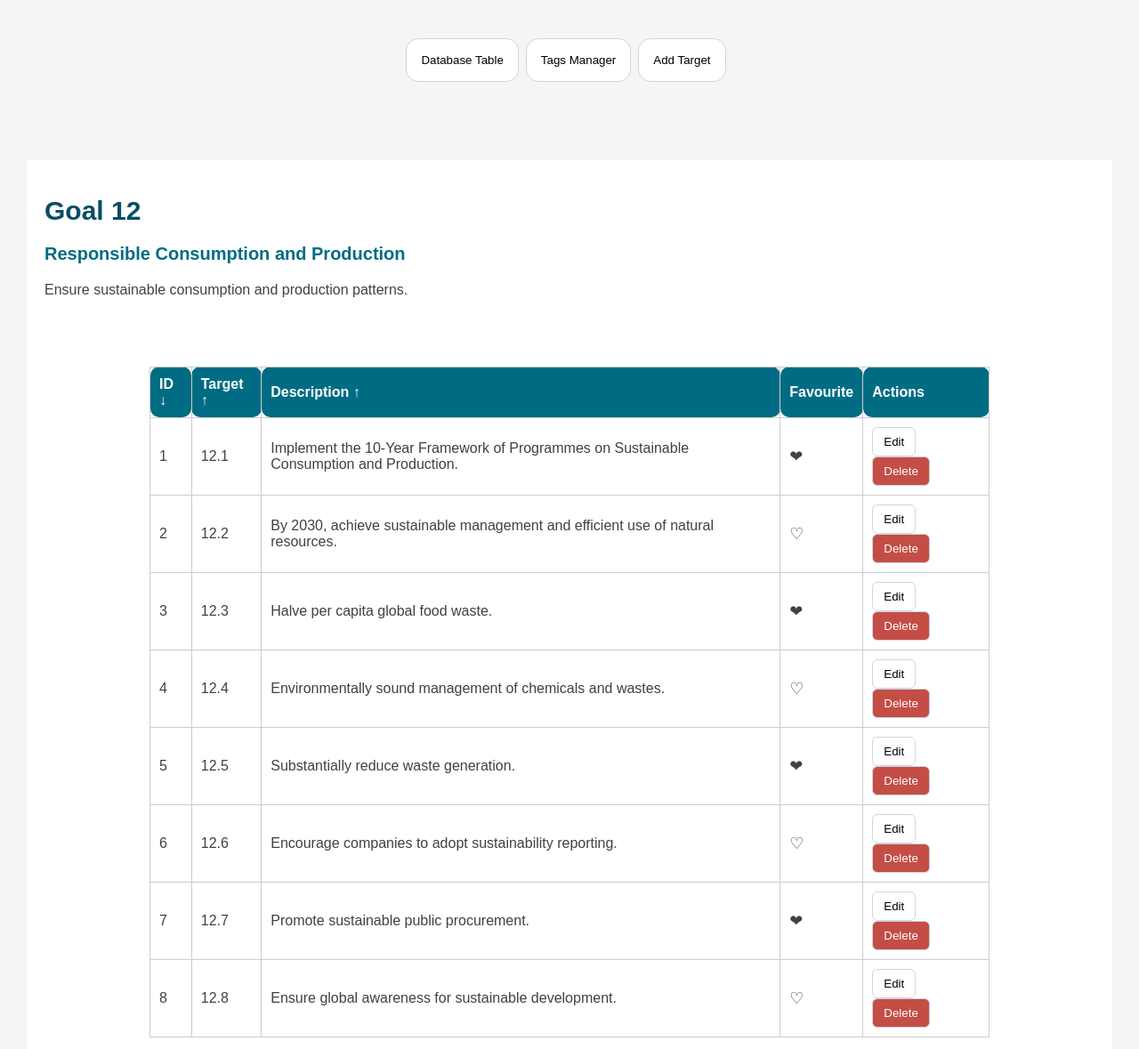
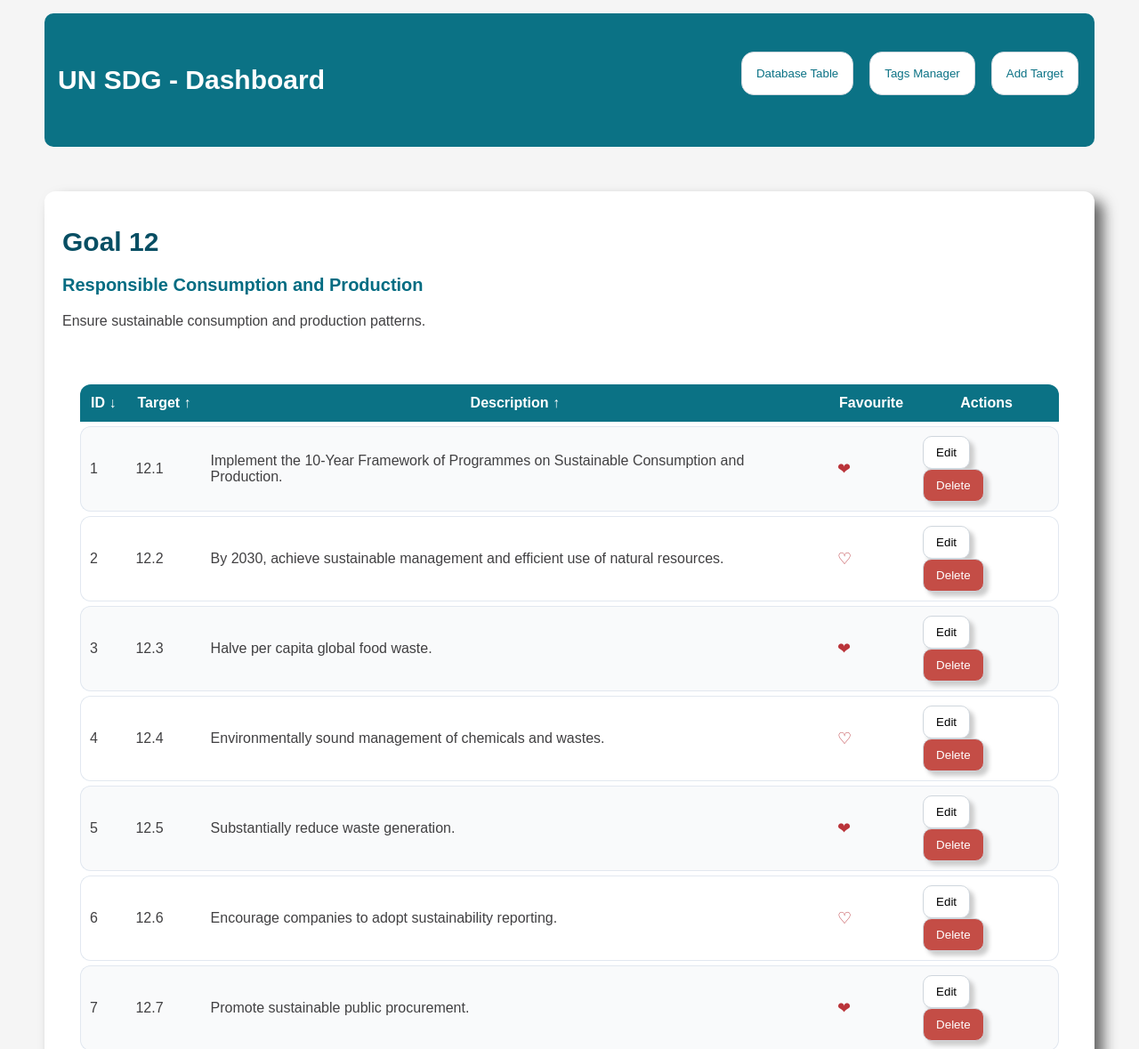
Before and after one commit to theestate404/Forms-Dynamic-Website-using-JSON, a website: page Forms Dynamic Website/public_html/index.html in a window 1280 px wide. Shown: the top 1179 px of the page at 89% size. Drawn offline with Linux system fonts and the light colour scheme.

Commit message:
Add files via upload

```diff
--- a/Forms Dynamic Website/nbproject/private/private.xml
+++ b/Forms Dynamic Website/nbproject/private/private.xml
@@ -3,8 +3,7 @@
     <editor-bookmarks xmlns="http://www.netbeans.org/ns/editor-bookmarks/2" lastBookmarkId="0"/>
     <open-files xmlns="http://www.netbeans.org/ns/projectui-open-files/2">
         <group>
-            <file>file:/C:/Users/paul_/OneDrive/Desktop/Forms-Dynamic-Website-using-JSON-main/Forms-Dynamic-Website-using-JSON-main/Forms%20Dynamic%20Website/public_html/css/style.css</file>
-            <file>file:/C:/Users/paul_/OneDrive/Desktop/Forms-Dynamic-Website-using-JSON-main/Forms-Dynamic-Website-using-JSON-main/Forms%20Dynamic%20Website/public_html/javascript/tag_manager.js</file>
+            <file>file:/Users/ruthmeryc/NetBeansProjects/WebDevelopment/Forms-Dynamic-Website-using-JSON-main/Forms%20Dynamic%20Website/public_html/css/style.css</file>
         </group>
     </open-files>
 </project-private>
--- a/Forms Dynamic Website/public_html/css/style.css
+++ b/Forms Dynamic Website/public_html/css/style.css
@@ -1,8 +1,24 @@
-
+:root{
+  --primary: #0B7285;        /*✅ teal */
+  --primaryHover: #0E859C;
+    --surface: #FFFFFF;        /* ✅cards/table/modal background */
+    --border: #E2E8F0;          /*✅*/
+    /*
+    --primary:#006C83;
+    --primaryHover: #018eaa;
+    --surface:#ffffff;
+    */
+}
 /*------------General HTML------------*/
 *
 {
     box-sizing: border-box; /*consistent size, so padding and other aren't outside but shrinks things in'*/
+}
+a{
+    text-decoration: none;
+}
+a:hover{
+    text-decoration: underline;
 }
 body{
    margin: 0;
@@ -12,14 +28,16 @@
    color: #414042;
 }
 button{
-   padding: 8px 12px;
+   padding: 10px 14px;
    margin-right: 8px;
    border: 1px solid #cfd6dd;
-   background: white;
-   border-radius: 6px;
+   background: var(--surface);
+   border-radius: 10px;
+   box-shadow: #ccc 5px 5px 5px;
 }
 button:hover{
-    background: #f1f3f5;
+    background: #f7fbff;
+    transform: translateY(-2px);
 }
 h1{
     color: #074e63;
@@ -29,49 +47,103 @@
     color: #036c82;
      font-size: 20px;
 }
+td:hover{
+    background: #EDFDFF;
+}
 p{
     line-height: 1.5;
 }
+input[type=text],textarea,input[type=file]{
+    border: 1px solid #afd9e4;
+}
+/*------------Nav Menu------------*/
+#navMenu{
+    display: flex; /*makes it a flex container*/
+    justify-content: space-between; /*items start from the left*/
+    align-items: center;
+    flex-wrap: nowrap;
+    background: var(--primary);
+    margin: 15px 50px;
+    padding: 10px 10px;
+    border-radius: 10px;
+}
+#navButtons{
+    gap: 10px;
+    display:flex;
+    margin-left: auto;
+
+}
+#navMenu h1{
+    color: var(--surface);
+    margin:5px 5px;
+}
+#navMenu button{
+    color: var(--primary);
+    box-shadow:none;
+}
 /*------------Database Table------------*/
 .close_btn{
-    background-color: #006C83;
-    color: white;
+    background-color: var(--primary);
+    color: var(--surface);
 }
 .close_btn:hover{
-    background-color: #018eaa;
+    background-color: var(--primaryHover);
 }
 #databaseTable{ /*This is the div where the table is*/
-    background: white;
+    background: var(--surface);
     padding: 20px;
-    border: 1px;
-    boder-radius: 10px;
-    padding: 20px;
-    margin: 30px 30px;
+    border: 1px var(--border);
+    border-radius: 12px;
+    margin: 50px 50px;
+    box-shadow: #666 10px 10px 15px;
 }
 #dataTable {
-    width: 80%;
-    margin: 40px auto;
-    border-collapse: collapse;
-
-}
-#dataTable th {
-    background-color: #006C83;
-    color: white;
-    border-radius: 10px;
-
+    background: var(--surface);
+    width: 100%;
+    max-width: 1100px;
+    margin: 20px auto;
+    border-collapse: separate;
+    border-spacing: 0 5px; /* 0px left/right gap, 10px gap between rows */
+    border: none;
+    border-radius: 12px;
+    overflow: hidden; /*if something goes outside the rounded corners it cuts it off*/
 }
 
-#dataTable th,
+#dataTable th {
+    background-color: var(--primary);
+    color: var(--surface);
+    border:none;
+    padding: 12px;
+}
+#dataTable th:first-child {
+    border-top-left-radius: 12px;
+}
+#dataTable th:last-child{
+    border-top-right-radius: 12px;
+}
 #dataTable td {
-    border: 1px solid;
+    /*border: 1px solid var(--border);*/
+    border-top: 1px solid var(--border);
+    border-bottom: 1px solid var(--border);
     padding: 10px;
     text-align: left;
-    /*border: none;*/
-    border: 1px solid #ccc;
+}
+#dataTable td:first-child{
+    border-left: 1px solid var(--border);
+    border-top-left-radius: 12px;
+    border-bottom-left-radius: 12px;
+}
+#dataTable td:last-child{
+    border-right: 1px solid var(--border);
+    border-top-right-radius: 12px;
+    border-bottom-right-radius: 12px;
+}
+#dataTable tr:nth-child(even){
+    background: #f9fafb;
 }
 .delete_btn{
     background-color: #C44D46;
-    color: white;
+    color: var(--surface);
 }
 .delete_btn:hover{
     background-color: #e25851;
@@ -79,6 +151,7 @@
 .fav_cell{
     text-align: center; /*GENERAL note: centering of heart icon not working*/
     font-size: 18px;
+    color: #BA343A;
 }
 /*------------Tags Manager window------------*/
 .tag
@@ -89,12 +162,25 @@
     margin: 3px;
     border-radius: 8px;
 }
-.error
-{
-    color: red;
-    font-size: 13px;
+/*------------DIALOG EXAMPLES------------*/
+dialog{
+    max-width: 800px;
+    width: 100%;
+    border:none;
+    position: relative;
 }
-/*------------Examples description window------------*/
+#closeInfoModal{
+    position: absolute;
+    top:15px;
+    right: 15px;
+}
+#exampleTarget{
+    background: var(--primary);
+    padding: 20px 24px;
+    border-radius: 40px;
+    color: var(--surface);
+    display: inline-block;
+}
 .rating_stars_display{
     font-size: 18px;
 }
--- a/Forms Dynamic Website/public_html/index.html
+++ b/Forms Dynamic Website/public_html/index.html
@@ -16,11 +16,14 @@
     <body>
             <button id="hamburgerButton" onclick="toggleMenu()">☰</button>
 
-        <div id = "navMenu">
+        <nav id = "navMenu">
+            <h1>UN SDG - Dashboard</h1>
+            <div id="navButtons">
             <button class="card" onclick = "openDatabaseTable()">Database Table</button>
             <button class="card" onclick = "openTagManager()">Tags Manager</button>
             <button class="card" onclick = "openAddManager()">Add Target</button>
-        </div>
+            </div>
+        </nav>
         <dialog id = "infoModal" class="card">
                 <button type="button" id = "closeInfoModal" class="close_btn">Close</button>
                 <div id = "infoModalContent"></div>
--- a/Forms Dynamic Website/public_html/javascript/fetch_goals.js
+++ b/Forms Dynamic Website/public_html/javascript/fetch_goals.js
@@ -214,7 +214,7 @@
 function displayInfoModal(target)
 {
     const content = document.getElementById("infoModalContent");
-    let html = `<h2>Target ${target.number}</h2>`;
+    let html = `<h2 id="exampleTarget">Target ${target.number}</h2>`;
 
     target.examples.forEach(example => {
         const favourite = example.isFavourite ? "<span>&#10084</span> Favourited" : "<span>&#9825</span>";
```
